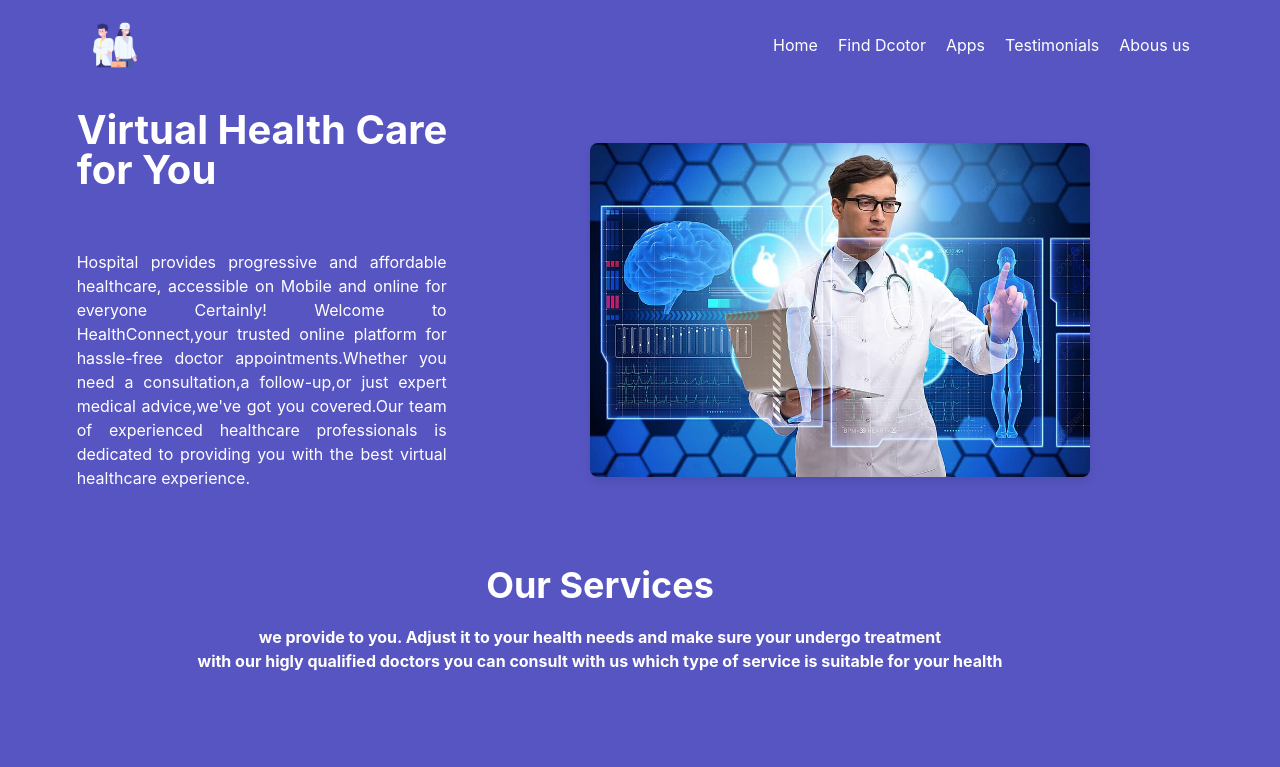
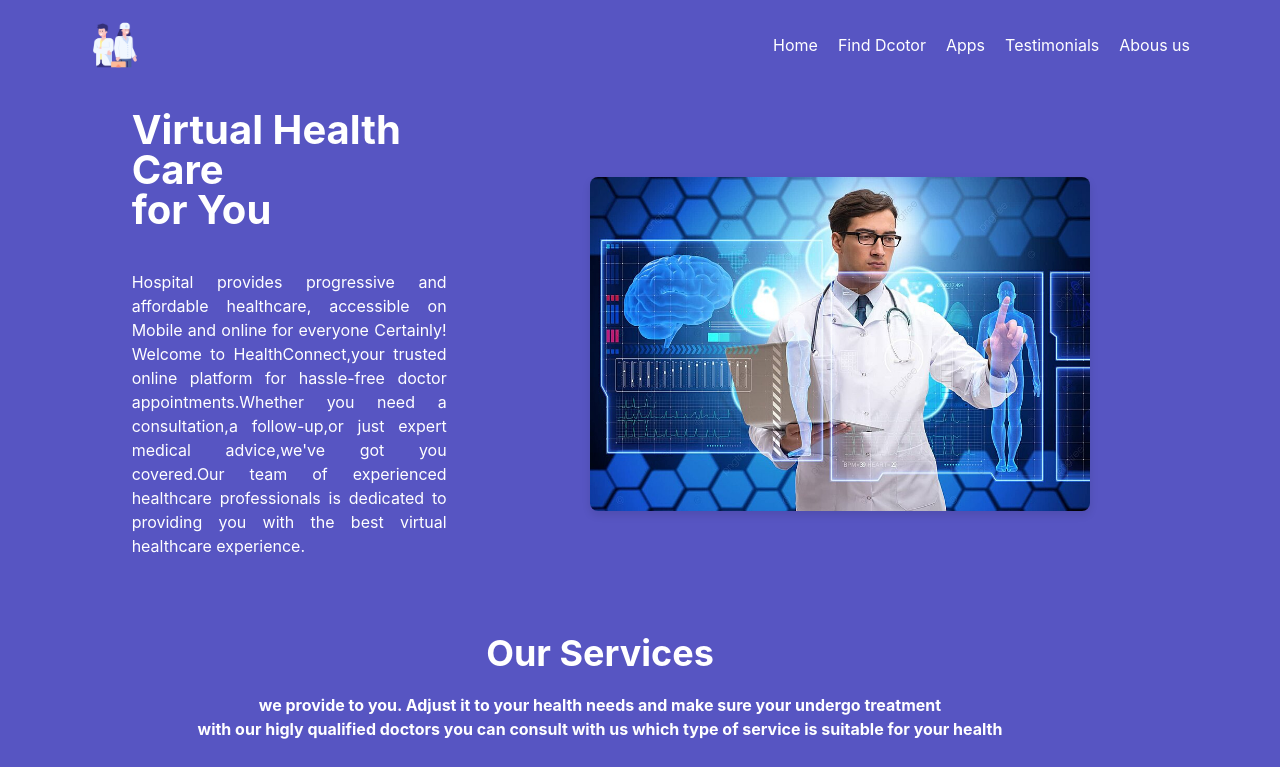
Before and after one commit to ShahidUllahSE/Online-Doctor-and-Pharmacy-figma-To-React, a React (Create React App) app: page / in a window 1280 px wide. Shown: the top 767 px of the page. Built offline with nearby package versions, Linux system fonts and the light colour scheme.

Commit message:
little changes in css

```diff
--- a/src/index.css
+++ b/src/index.css
@@ -109,6 +109,7 @@ color: white;
   margin-bottom: 10px;
   text-align: left;
   color: white;
+  margin-left: 55px;
 }
 
 #para1 {
@@ -119,7 +120,8 @@ color: white;
   white-space: pre-line;
   text-align: justify;
   color: white;
-  margin-top: 50px;
+  margin-top: 30px;
+  margin-left: 55px;
 }
 
 #img1 {
```
